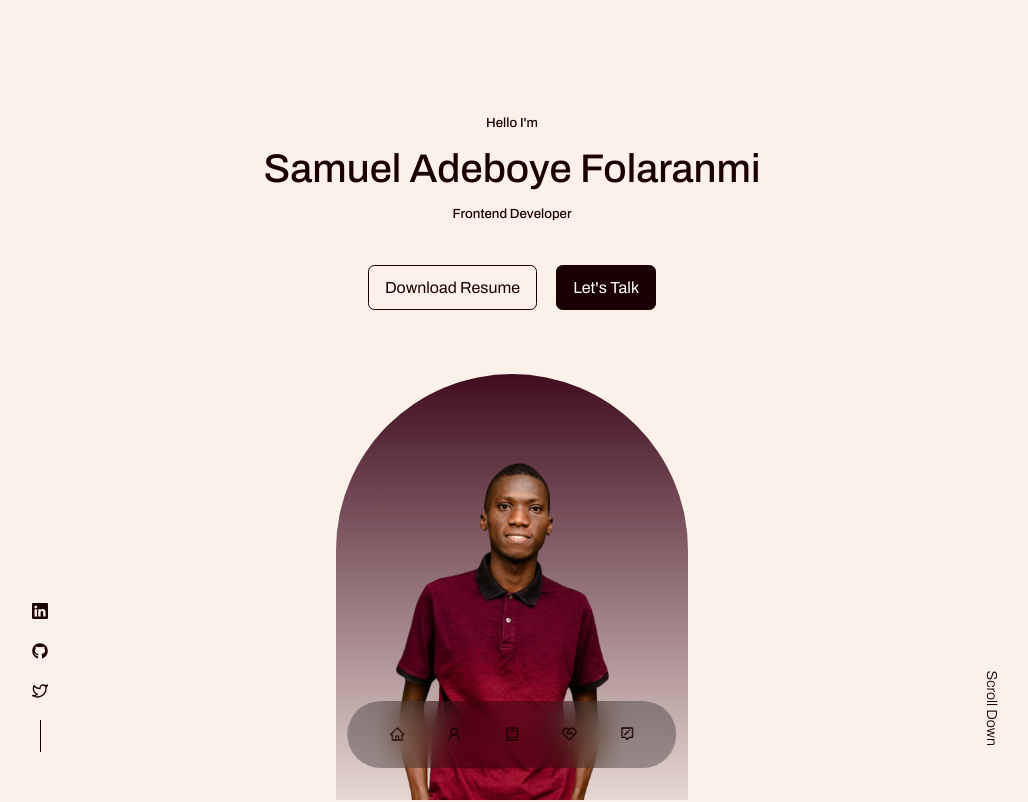
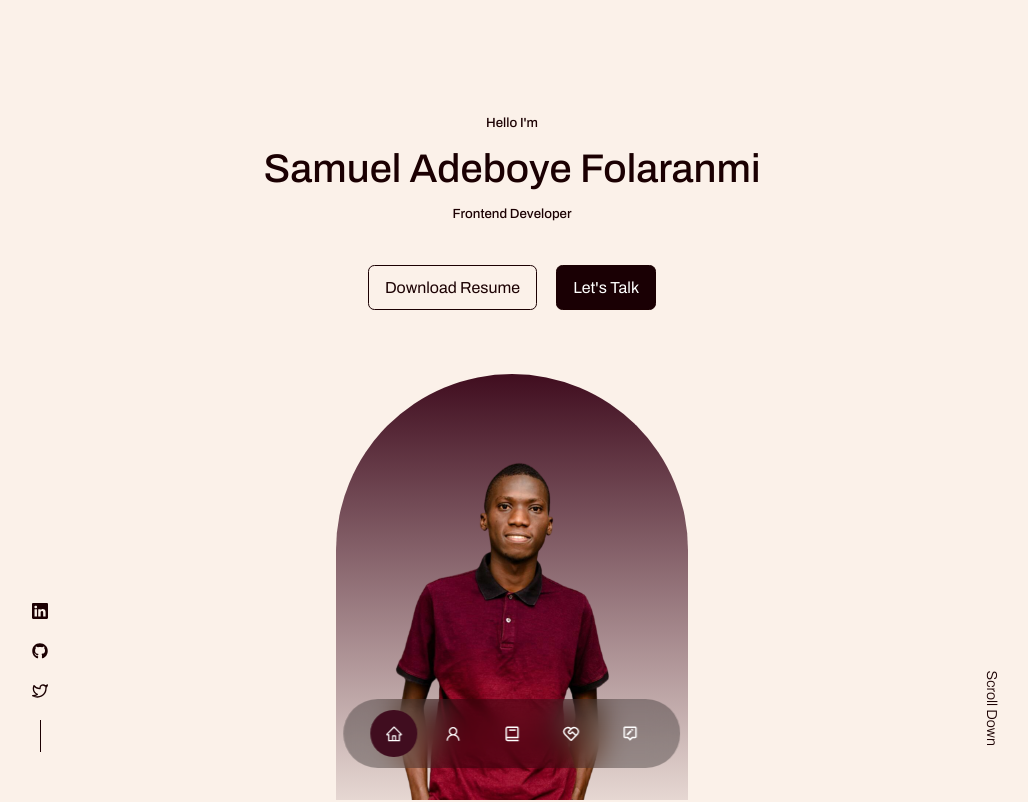
Before and after one commit to Boye95/boye-portfolio, a React (Create React App) app: page / in a window 1280 px wide. Shown: the top 802 px of the page, without its empty margins (128-1156 px from the left). Built offline with nearby package versions, Linux system fonts and the light colour scheme.

Commit message:
add done with nav section

```diff
--- a/src/components/Nav/Nav.scss
+++ b/src/components/Nav/Nav.scss
@@ -14,22 +14,22 @@ nav {
     gap: 0.8rem;
     border-radius: 3rem;
     backdrop-filter: blur(15px);
-}
 
-nav a {
+    a {
         background: transparent;
         padding: 0.9rem;
         border-radius: 50%;
         display: flex;
-    color: var(--color-light);
-    font-size: 1rem;
-}
+        color: $ForegroundWhite;
+        font-size: 1.1rem;
 
-nav a:hover {
+        &:hover {
             background-color: rgba(0, 0, 0, 0.3);
         }
 
-nav a.active {
-    background: var(--color-primary);
-    color: var(--color-bg);
+        &.active {
+            background: $ColorTertiary;
+            color: $ForegroundWhite;
         }
+    }
+}
```
Lines whose indentation alone changed are shown as unchanged.
